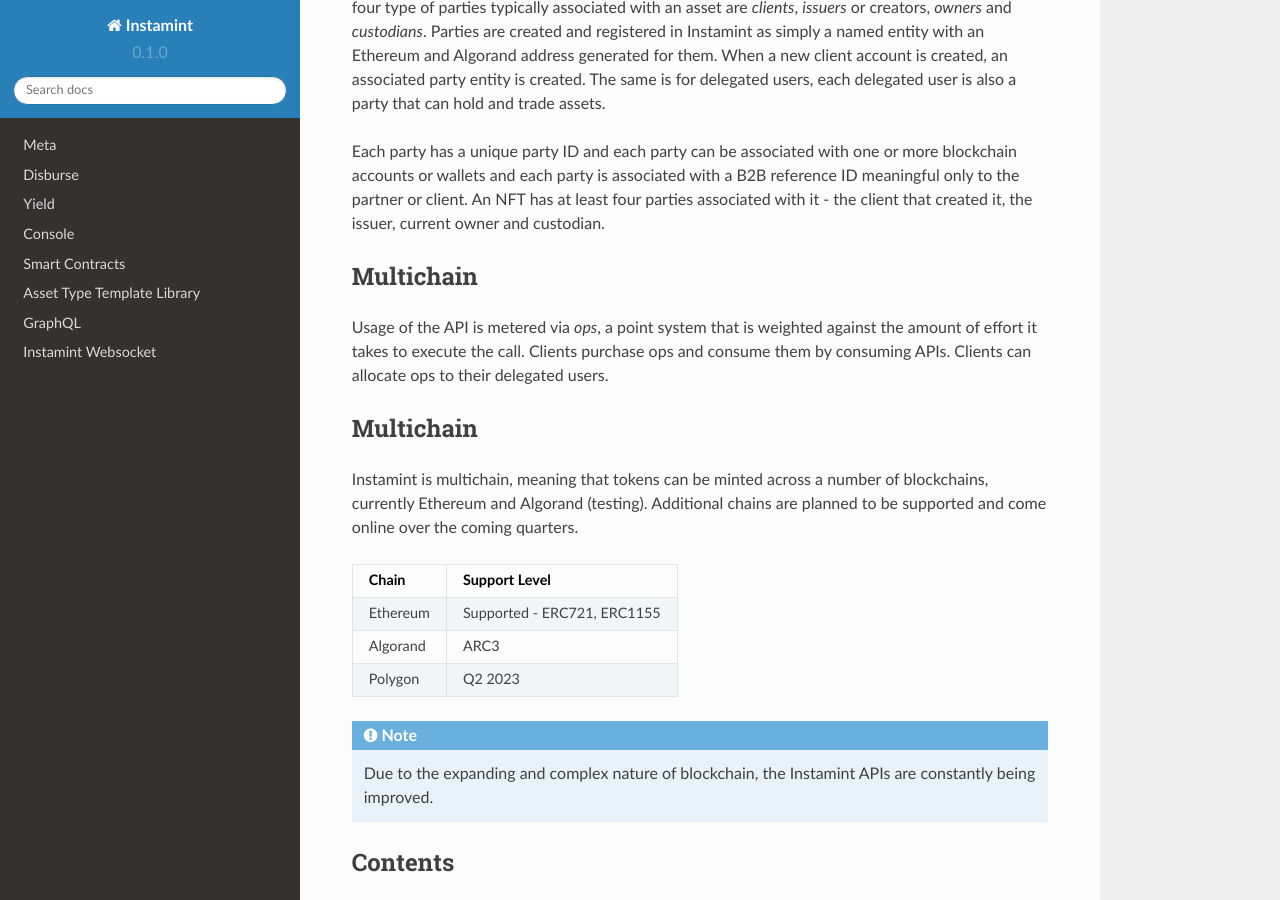
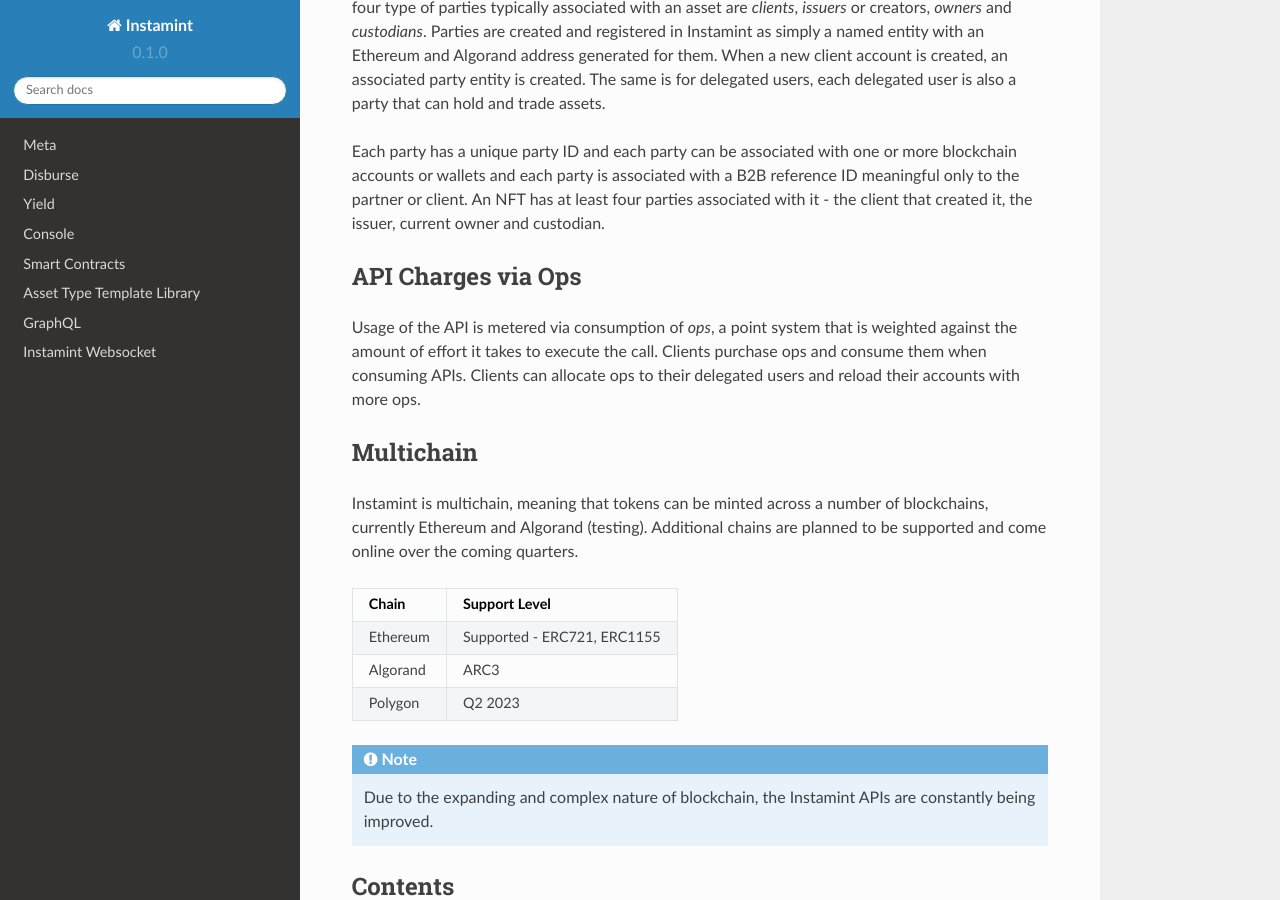
Before and after one commit to instamint/zzz-deprecated-docs, a Sphinx documentation site: the page built from docs/source/index.rst, in a window 1280 px wide and 900 px high, scrolled down 1281 px. Built offline with Sphinx 7.4.7 and the Read the Docs theme 2.0.0, drawn with Linux system fonts in a browser that asks for light colours; pages that are not in the unit, such as notebooks, are missing from menus.

Commit message:
Update index.rst

```diff
--- a/docs/source/index.rst
+++ b/docs/source/index.rst
@@ -38,10 +38,10 @@
 
 Each party has a unique party ID and each party can be associated with one or more blockchain accounts or wallets and each party is associated with a B2B reference ID meaningful only to the partner or client. An NFT has at least four parties associated with it - the client that created it, the issuer, current owner and custodian.
 
-Multichain
------------
+API Charges via Ops
+-------------------
 
-Usage of the API is metered via *ops*, a point system that is weighted against the amount of effort it takes to execute the call. Clients purchase ops and consume them by consuming APIs. Clients can allocate ops to their delegated users.
+Usage of the API is metered via consumption of *ops*, a point system that is weighted against the amount of effort it takes to execute the call. Clients purchase ops and consume them when consuming APIs. Clients can allocate ops to their delegated users and reload their accounts with more ops.
 
 Multichain
 -----------
```
